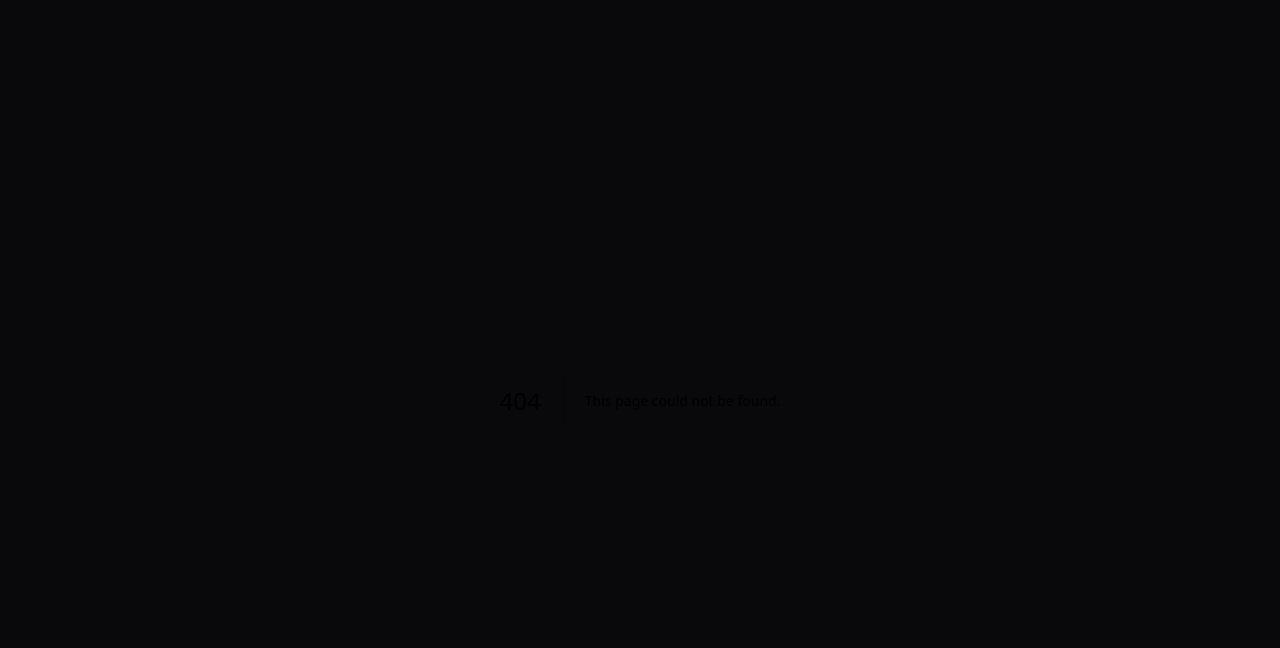
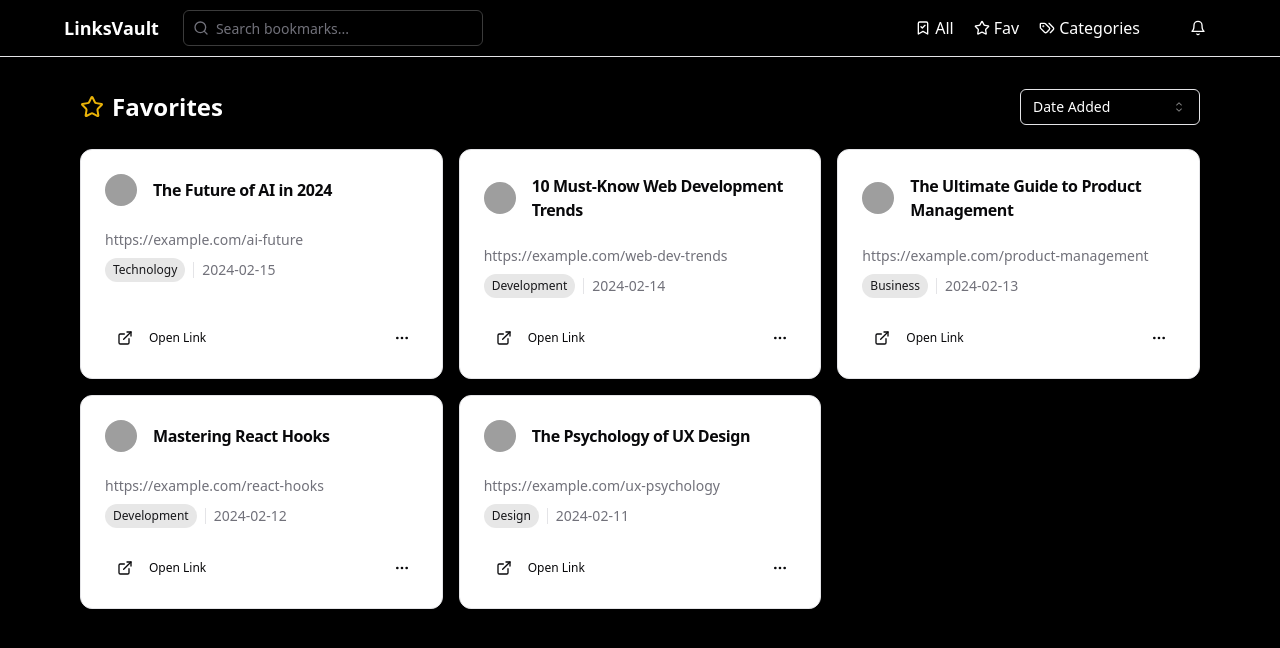
Before and after one commit to subhajitorrin/LinkVault-SaaS, a Next.js app: page /home/fav in a window 1280 px wide. Before the commit this address had no page. Shown: the top 648 px of the page. Built offline with nearby package versions, Linux system fonts and the light colour scheme; grey boxes are pictures that could not be loaded.

Commit message:
update layout.tsx and UserNavbar.tsx

```diff
--- /dev/null
+++ b/app/home/fav/page.tsx
@@ -0,0 +1,182 @@
+"use client";
+
+import {
+  ExternalLink,
+  Heart,
+  MoreHorizontal,
+  Search,
+  Star
+} from "lucide-react";
+import Link from "next/link";
+import { useState } from "react";
+
+import { Button } from "@/components/ui/button";
+import {
+  Card,
+  CardContent,
+  CardFooter,
+  CardHeader,
+  CardTitle
+} from "@/components/ui/card";
+import {
+  DropdownMenu,
+  DropdownMenuContent,
+  DropdownMenuItem,
+  DropdownMenuSeparator,
+  DropdownMenuTrigger
+} from "@/components/ui/dropdown-menu";
+import { Input } from "@/components/ui/input";
+import {
+  Select,
+  SelectContent,
+  SelectItem,
+  SelectTrigger,
+  SelectValue
+} from "@/components/ui/select";
+import { Separator } from "@/components/ui/separator";
+
+export default function FavoritesComponent() {
+  const [searchQuery, setSearchQuery] = useState("");
+  const [sortBy, setSortBy] = useState("date");
+
+  const favorites = [
+    {
+      id: 1,
+      title: "The Future of AI in 2024",
+      url: "https://example.com/ai-future",
+      favicon: "https://example.com/favicon.ico",
+      dateAdded: "2024-02-15",
+      category: "Technology"
+    },
+    {
+      id: 2,
+      title: "10 Must-Know Web Development Trends",
+      url: "https://example.com/web-dev-trends",
+      favicon: "https://example.com/favicon.ico",
+      dateAdded: "2024-02-14",
+      category: "Development"
+    },
+    {
+      id: 3,
+      title: "The Ultimate Guide to Product Management",
+      url: "https://example.com/product-management",
+      favicon: "https://example.com/favicon.ico",
+      dateAdded: "2024-02-13",
+      category: "Business"
+    },
+    {
+      id: 4,
+      title: "Mastering React Hooks",
+      url: "https://example.com/react-hooks",
+      favicon: "https://example.com/favicon.ico",
+      dateAdded: "2024-02-12",
+      category: "Development"
+    },
+    {
+      id: 5,
+      title: "The Psychology of UX Design",
+      url: "https://example.com/ux-psychology",
+      favicon: "https://example.com/favicon.ico",
+      dateAdded: "2024-02-11",
+      category: "Design"
+    }
+  ];
+
+  const filteredFavorites = favorites.filter((favorite) =>
+    favorite.title.toLowerCase().includes(searchQuery.toLowerCase())
+  );
+
+  const sortedFavorites = [...filteredFavorites].sort((a, b) => {
+    if (sortBy === "date") {
+      return new Date(b.dateAdded).getTime() - new Date(a.dateAdded).getTime();
+    } else if (sortBy === "title") {
+      return a.title.localeCompare(b.title);
+    } else if (sortBy === "category") {
+      return a.category.localeCompare(b.category);
+    }
+    return 0;
+  });
+
+  return (
+    <div className="container mx-auto px-4 py-8">
+      <div className="flex items-center justify-between mb-6">
+        <h1 className="text-2xl font-bold flex items-center">
+          <Star className="h-6 w-6 mr-2 text-yellow-500" />
+          Favorites
+        </h1>
+        <div className="flex items-center space-x-4">
+          <Select value={sortBy} onValueChange={setSortBy}>
+            <SelectTrigger className="w-[180px]">
+              <SelectValue placeholder="Sort by" />
+            </SelectTrigger>
+            <SelectContent>
+              <SelectItem value="date">Date Added</SelectItem>
+              <SelectItem value="title">Title</SelectItem>
+              <SelectItem value="category">Category</SelectItem>
+            </SelectContent>
+          </Select>
+        </div>
+      </div>
+      <div className="grid gap-4 md:grid-cols-2 lg:grid-cols-3">
+        {sortedFavorites.map((favorite) => (
+          <Card key={favorite.id} className="flex flex-col">
+            <CardHeader className="flex flex-row items-center gap-4 space-y-0">
+              <img
+                src={favorite.favicon}
+                alt=""
+                className="w-8 h-8 rounded-full"
+                onError={(e) => {
+                  e.currentTarget.src = "/placeholder.svg?height=32&width=32";
+                }}
+              />
+              <CardTitle className="text-base">{favorite.title}</CardTitle>
+            </CardHeader>
+            <CardContent>
+              <p className="text-sm text-muted-foreground truncate">
+                {favorite.url}
+              </p>
+              <div className="flex items-center mt-2 text-sm text-muted-foreground">
+                <span className="bg-primary/10 text-primary px-2 py-1 rounded-full text-xs">
+                  {favorite.category}
+                </span>
+                <Separator orientation="vertical" className="mx-2 h-4" />
+                <span>{favorite.dateAdded}</span>
+              </div>
+            </CardContent>
+            <CardFooter className="flex justify-between mt-auto">
+              <Button variant="ghost" size="sm" asChild>
+                <Link
+                  href={favorite.url}
+                  target="_blank"
+                  rel="noopener noreferrer"
+                >
+                  <ExternalLink className="h-4 w-4 mr-2" />
+                  Open Link
+                </Link>
+              </Button>
+              <DropdownMenu>
+                <DropdownMenuTrigger asChild>
+                  <Button variant="ghost" size="icon" className="h-8 w-8">
+                    <MoreHorizontal className="h-4 w-4" />
+                    <span className="sr-only">Open menu</span>
+                  </Button>
+                </DropdownMenuTrigger>
+                <DropdownMenuContent align="end">
+                  <DropdownMenuItem>
+                    <Heart className="mr-2 h-4 w-4" />
+                    Remove from Favorites
+                  </DropdownMenuItem>
+                  <DropdownMenuItem>Edit</DropdownMenuItem>
+                  <DropdownMenuSeparator />
+                  <DropdownMenuItem className="text-destructive">
+                    Delete
+                  </DropdownMenuItem>
+                </DropdownMenuContent>
+              </DropdownMenu>
+            </CardFooter>
+          </Card>
+        ))}
+      </div>
+    </div>
+  );
+}
--- a/app/home/layout.tsx
+++ b/app/home/layout.tsx
@@ -4,7 +4,7 @@ import { Separator } from "@/components/ui/separator";
 
 const layout = ({ children }) => {
   return (
-    <div className="bg-white flex flex-col h-screen w-full ">
+    <div className="bg-black text-white flex flex-col h-screen w-full ">
       <UserNavbar />
       <Separator />
       <div className="md:px-[5%]">{children}</div>
--- a/components/navbar/UserNavbar.tsx
+++ b/components/navbar/UserNavbar.tsx
@@ -25,7 +25,7 @@ export default function UserNavbar() {
   const [searchQuery, setSearchQuery] = useState("");
 
   return (
-    <header className="md:px-[5%] sticky top-0 z-50 w-full bg-background/95 backdrop-blur supports-[backdrop-filter]:bg-background/60">
+    <header className="bg-transparent md:px-[5%] sticky top-0 z-50 w-full ">
       <div className="container flex h-14 items-center">
         <div className="flex items-center space-x-6">
           <Link href="/" className="font-semibold text-lg">
@@ -38,7 +38,7 @@ export default function UserNavbar() {
                 <Input
                   type="search"
                   placeholder="Search bookmarks..."
-                  className="w-full pl-8 bg-muted"
+                  className="w-full pl-8 bg-transparent border border-[#3b3b3b]"
                   value={searchQuery}
                   onChange={(e) => setSearchQuery(e.target.value)}
                 />
@@ -49,24 +49,21 @@ export default function UserNavbar() {
         <NavigationMenu className="hidden ml-auto lg:flex">
           <NavigationMenuList>
             <NavigationMenuItem>
-              <NavigationMenuLink
-                asChild
-                className="group inline-flex h-9 w-max items-center justify-center rounded-md bg-background px-4 py-2 text-sm font-medium transition-colors hover:bg-accent hover:text-accent-foreground focus:bg-accent focus:text-accent-foreground focus:outline-none disabled:pointer-events-none disabled:opacity-50 data-[active]:bg-accent/50 data-[state=open]:bg-accent/50"
-              >
-                <Link href="/home" className="flex items-center space-x-1">
+              <NavigationMenuLink asChild>
+                <Link
+                  href="/home"
+                  className="px-2 flex items-center space-x-1 text-white bg-transparent"
+                >
                   <BookmarkCheck className="h-4 w-4" />
                   <span>All</span>
                 </Link>
               </NavigationMenuLink>
             </NavigationMenuItem>
             <NavigationMenuItem>
-              <NavigationMenuLink
-                asChild
-                className="group inline-flex h-9 w-max items-center justify-center rounded-md bg-background px-4 py-2 text-sm font-medium transition-colors hover:bg-accent hover:text-accent-foreground focus:bg-accent focus:text-accent-foreground focus:outline-none disabled:pointer-events-none disabled:opacity-50 data-[active]:bg-accent/50 data-[state=open]:bg-accent/50"
-              >
+              <NavigationMenuLink asChild>
                 <Link
                   href="/home/favorites"
-                  className="flex items-center space-x-1"
+                  className="px-2 flex items-center space-x-1 text-white bg-transparent"
                 >
                   <Star className="h-4 w-4" />
                   <span>Fav</span>
@@ -74,13 +71,10 @@ export default function UserNavbar() {
               </NavigationMenuLink>
             </NavigationMenuItem>
             <NavigationMenuItem>
-              <NavigationMenuLink
-                asChild
-                className="group inline-flex h-9 w-max items-center justify-center rounded-md bg-background px-4 py-2 text-sm font-medium transition-colors hover:bg-accent hover:text-accent-foreground focus:bg-accent focus:text-accent-foreground focus:outline-none disabled:pointer-events-none disabled:opacity-50 data-[active]:bg-accent/50 data-[state=open]:bg-accent/50"
-              >
+              <NavigationMenuLink asChild>
                 <Link
                   href="/home/categories"
-                  className="flex items-center space-x-1"
+                  className="px-2 mr-8 flex items-center space-x-1 text-white bg-transparent"
                 >
                   <Tags className="h-4 w-4" />
                   <span>Categories</span>
@@ -94,7 +88,6 @@ export default function UserNavbar() {
             <Bell className="h-4 w-4" />
             <span className="sr-only">Notifications</span>
           </Button>
-
         </div>
       </div>
       <div className="container flex lg:hidden py-2">
```
